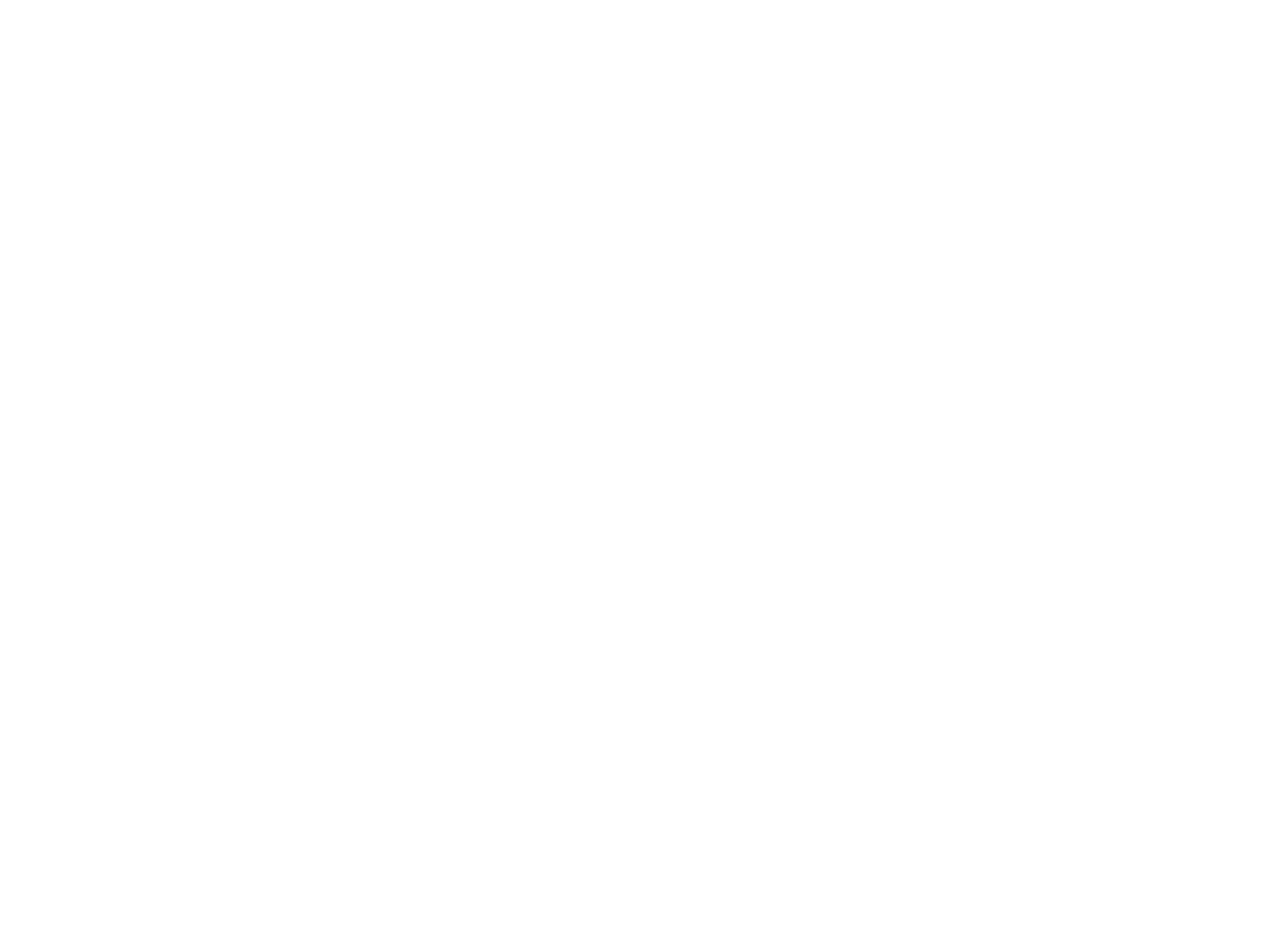
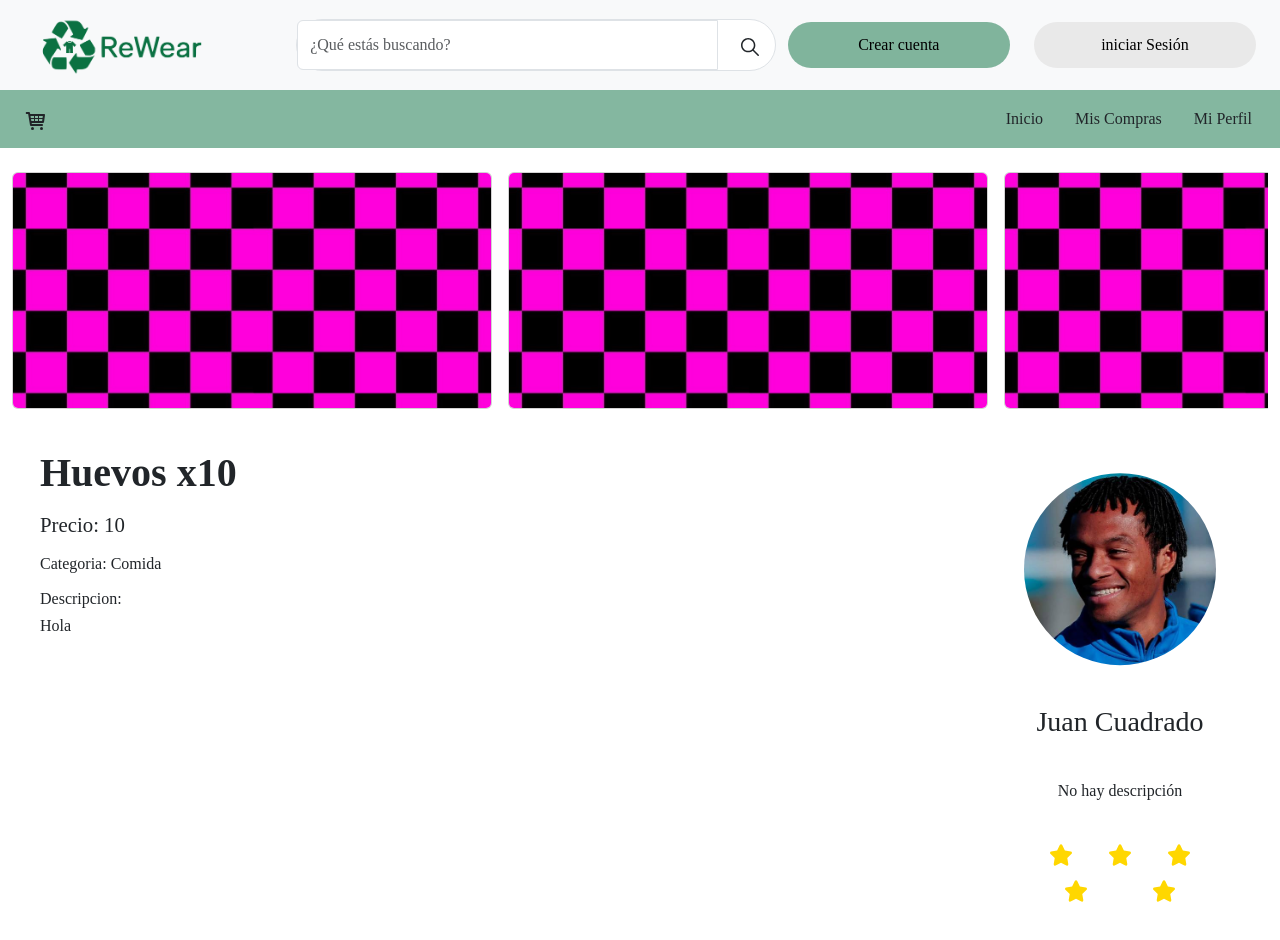
Before and after one commit to ArturoHe/frontend-ReWear, a React (Vite) app: page /product in a window 1280 px wide. Before the commit this address had no page. Shown: the top 940 px of the page. Before the commit the page ends 800 px from the top, so only its background shows below. Built offline with nearby package versions, Linux system fonts and the light colour scheme; a web font is replaced by a local one.

Commit message:
Vista del producto lista

```diff
--- a/src/App.tsx
+++ b/src/App.tsx
@@ -6,6 +6,7 @@
 import UserConfig from "./functionalities/UserConfig";
 import User from "./functionalities/User";
 import NewProduct from "./functionalities/ProductCreation";
+import Product from "./functionalities/Product";
 
 function App() {
   return (
@@ -23,6 +24,7 @@
           path="/newproduct"
           element={<NewProduct title="ReWear | Product" />}
         />
+        <Route path="/product" element={<Product title="ReWear | Product" />} />
       </Routes>
     </Router>
   );
--- /dev/null
+++ b/src/components/ImagesProductCard/index.tsx
@@ -0,0 +1,19 @@
+import React from "react";
+
+type Props = { image: string };
+
+function index({ image }: Props) {
+  return (
+    <div className="card" style={{ minWidth: "30rem" }}>
+      <img
+        src={image}
+        className="card-img"
+        alt="..."
+        style={{ objectFit: "cover" }}
+      />
+      <div className="card-img-overlay"></div>
+    </div>
+  );
+}
+
+export default index;
--- /dev/null
+++ b/src/components/TextProduct/index.tsx
@@ -0,0 +1,28 @@
+type Props = {
+  productName: string;
+  price: number;
+  category: string;
+  description: string;
+};
+
+function index({ productName, price, category, description }: Props) {
+  return (
+    <>
+      <h1 style={{ fontWeight: "bold" }}>{productName}</h1>
+      <h2 className="my-3" style={{ fontSize: "1.3rem" }}>
+        Precio: {price}
+      </h2>
+      <h5 className="my-3" style={{ fontSize: "1rem" }}>
+        Categoria: {category}
+      </h5>
+      <h5 className="my-3" style={{ fontSize: "1rem" }}>
+        Descripcion:
+        <div className="mt-2">
+          <p style={{ overflowWrap: "break-word" }}>{description}</p>
+        </div>
+      </h5>
+    </>
+  );
+}
+
+export default index;
--- a/src/components/UserPanelLeft/index.tsx
+++ b/src/components/UserPanelLeft/index.tsx
@@ -8,12 +8,16 @@
 type Props = {
   profileImage: string;
   userName: string;
-  description: string;
+  description?: string;
   stars?: number;
   self?: boolean;
 };
 
-function index({ profileImage, userName, description }: Props) {
+function index({ profileImage, userName, description, self }: Props) {
+  if (!description) {
+    description = "No hay descripción";
+  }
+
   return (
     <div className="container text-center py-3">
       <div className="row row-cols-1">
@@ -57,6 +61,8 @@
             </div>
           </div>
         </div>
+        {self ? (
+          <div id="buttons" className="container">
             <div className="col py-3">
               <ButtonAction text="Vender nuevo artículo" />
             </div>
@@ -64,6 +70,8 @@
               <Button text="Configuración" />
             </div>
           </div>
+        ) : null}
+      </div>
     </div>
   );
 }
--- /dev/null
+++ b/src/functionalities/Product/index.tsx
@@ -0,0 +1,57 @@
+import React from "react";
+import Navbar from "../../components/Navbar";
+import NavUser from "../../components/NavUser";
+import ImagesProductCard from "../../components/ImagesProductCard";
+import UserPanelLeft from "../../components/UserPanelLeft";
+import TextProduct from "../../components/TextProduct";
+
+type Props = {};
+
+function index({}: Props) {
+  return (
+    <>
+      <Navbar />
+      <NavUser />
+      <div className="container-fluid">
+        <div className="row">
+          <div className="col-12">
+            <div
+              className="d-flex flex-nowrap overflow-auto py-4"
+              style={{ gap: "1rem" }}
+            >
+              <ImagesProductCard image="texerror.jpg" />
+              <ImagesProductCard image="texerror.jpg" />
+              <ImagesProductCard image="texerror.jpg" />
+              <ImagesProductCard image="texerror.jpg" />
+              <ImagesProductCard image="texerror.jpg" />
+              <ImagesProductCard image="texerror.jpg" />
+              <ImagesProductCard image="texerror.jpg" />
+            </div>
+          </div>
+          <div className="col-12">
+            <div className="row">
+              <div className="col-lg-9">
+                <div className="container m-3">
+                  <TextProduct
+                    productName="Huevos x10"
+                    description="Hola"
+                    category="Comida"
+                    price={10.0}
+                  />
+                </div>
+              </div>
+              <div className="col-lg-3">
+                <UserPanelLeft
+                  profileImage="cuadrado.jpg"
+                  userName="Juan Cuadrado"
+                />
+              </div>
+            </div>
+          </div>
+        </div>
+      </div>
+    </>
+  );
+}
+
+export default index;
--- a/src/functionalities/User/index.tsx
+++ b/src/functionalities/User/index.tsx
@@ -1,9 +1,9 @@
 import { useEffect } from "react";
 import UserPanelLeft from "../../components/UserPanelLeft";
-import MiniCard from "../../components/MiniCard";
 import PersonalComments from "../../components/PersonalComments";
 import Navbar from "../../components/Navbar";
 import NavUser from "../../components/NavUser";
+import MiniCardProducts from "../../components/MiniCardProducts";
 
 type Props = { title: string };
 
@@ -32,32 +32,32 @@
                   className="d-flex flex-nowrap overflow-auto py-4"
                   style={{ gap: "1rem" }}
                 >
-                  <MiniCard
+                  <MiniCardProducts
                     id="51sdaa4"
                     price={8000}
                     title="Cubeta de Huevos"
                   />
-                  <MiniCard
+                  <MiniCardProducts
                     id="51swaw8"
                     price={8000}
                     title="Cubeta de Huevos"
                   />
-                  <MiniCard
+                  <MiniCardProducts
                     id="51sda8w8"
                     price={8000}
                     title="Cubeta de Huevos"
                   />
-                  <MiniCard
+                  <MiniCardProducts
                     id="51s531daw8"
                     price={8000}
                     title="Cubeta de Huevos"
                   />
-                  <MiniCard
+                  <MiniCardProducts
                     id="51s165daw8"
                     price={8000}
                     title="Cubeta de Huevos"
                   />
-                  <MiniCard
+                  <MiniCardProducts
                     id="51sdfsdaaw8"
                     price={8000}
                     title="Cubeta de Huevos"
```
Also changed, not shown: src/components/MiniCardProducts/index.tsx (renamed from src/components/MiniCard/index.tsx). Lines whose indentation alone changed are shown as unchanged.
